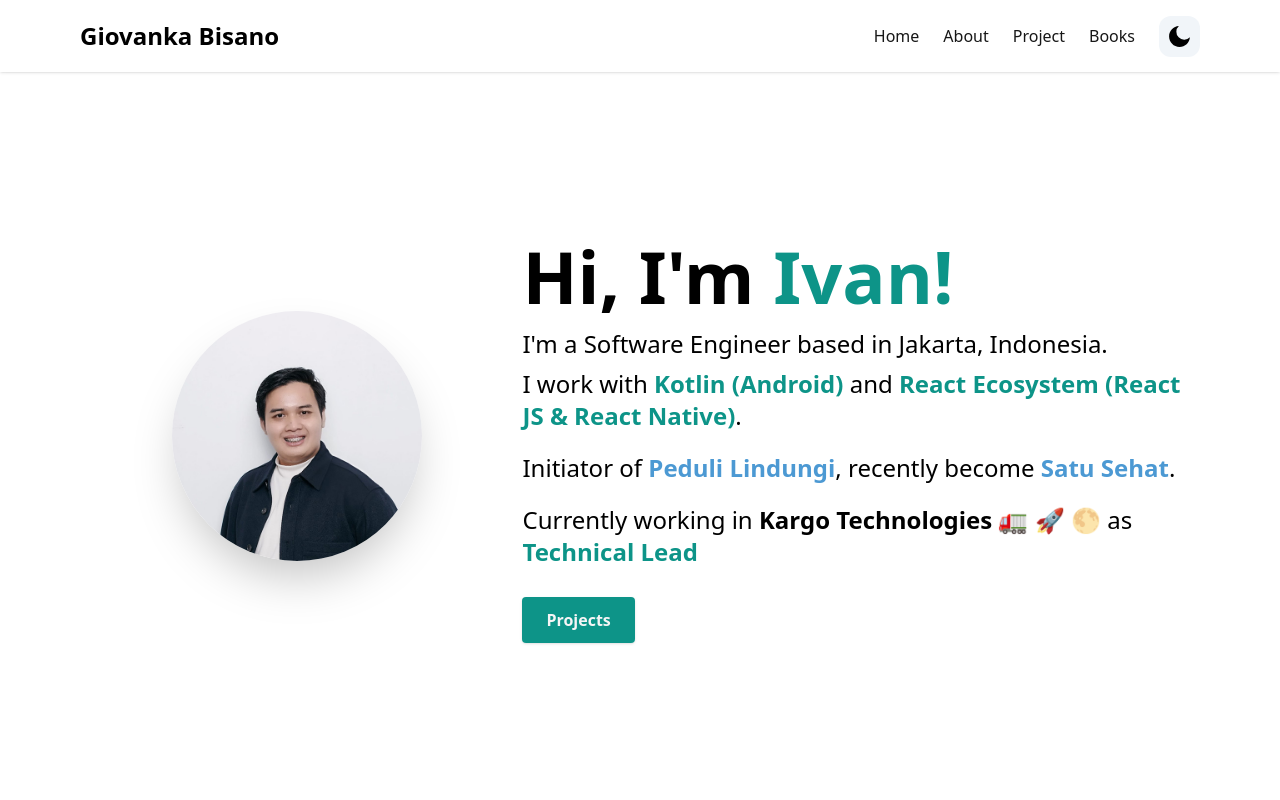
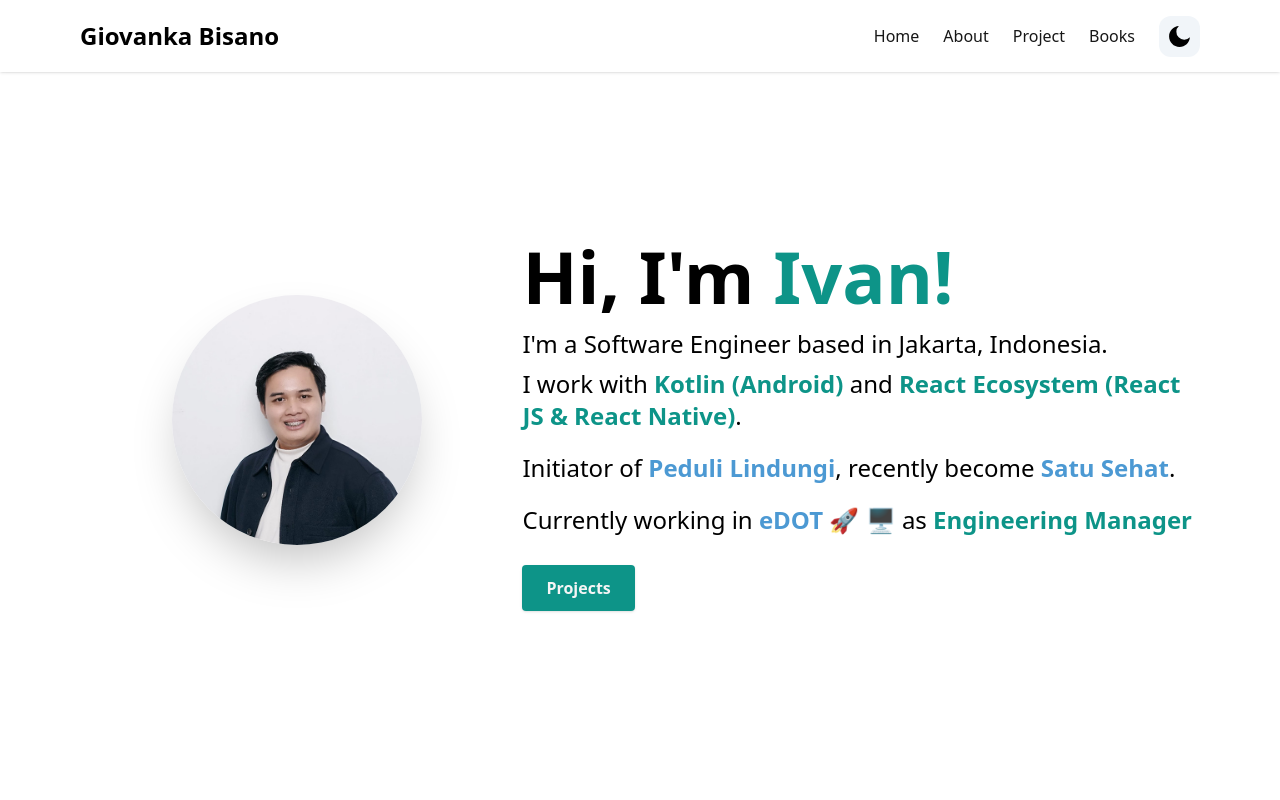
Before and after one commit to giovankabisano/giovankov.com, a Next.js app: page / in a window 1280 px wide. Shown: the top 800 px of the page. Built offline with nearby package versions, Linux system fonts and the light colour scheme.

Commit message:
Fix: Hero section wkwkwk

```diff
--- a/app/_components/HeroSection.tsx
+++ b/app/_components/HeroSection.tsx
@@ -35,7 +35,7 @@
             Initiator of <span className="text-[#4c99d3] font-semibold">Peduli Lindungi</span>, recently become <a href="https://satusehat.kemkes.go.id/dashboard/" className="text-[#4c99d3] font-semibold hover:underline">Satu Sehat</a>.
           </p>
           <p className="text-lg mt-2 mb-10 md:text-2xl">
-            Currently working in <b>Kargo Technologies</b> 🚛 🚀 🌕 as <span className="font-semibold text-teal-600">Technical Lead</span>
+            Currently working in <a href="https://edot.id/" className="text-[#4c99d3] font-semibold hover:underline"><b>eDOT</b></a> 🚀 🖥️ as <span className="font-semibold text-teal-600">Engineering Manager</span>
           </p>
           <LinkScroll
             to="projects"
--- a/components/Footer.tsx
+++ b/components/Footer.tsx
@@ -12,7 +12,7 @@
       <hr className="w-full h-0.5 mx-auto mt-8 bg-neutral-200 border-0"></hr>
       <div className="mx-auto  p-4 flex flex-col text-center text-neutral-900 md:flex-row md:justify-between">
         <div className="flex flex-row items-center justify-center space-x-1 text-neutral-500 dark:text-neutral-100">
-          © 2023 Giovanka Bisano<a href="/" className="hover:underline"></a>
+          © 2025 Giovanka Bisano<a href="/" className="hover:underline"></a>
         </div>
         <div className="flex flex-row items-center justify-center space-x-2 mb-1">
           <a href="https://github.com/giovankabisano" rel="noreferrer" target="_blank">
```
